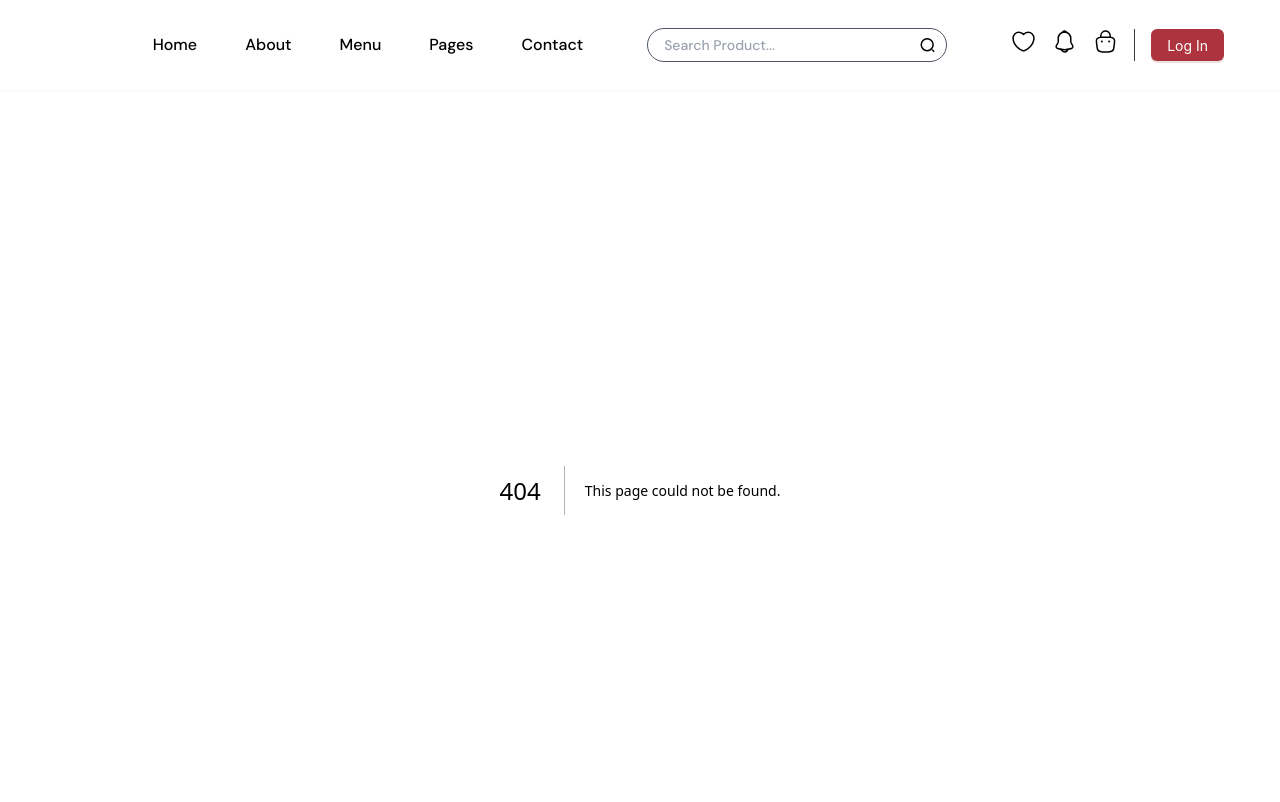
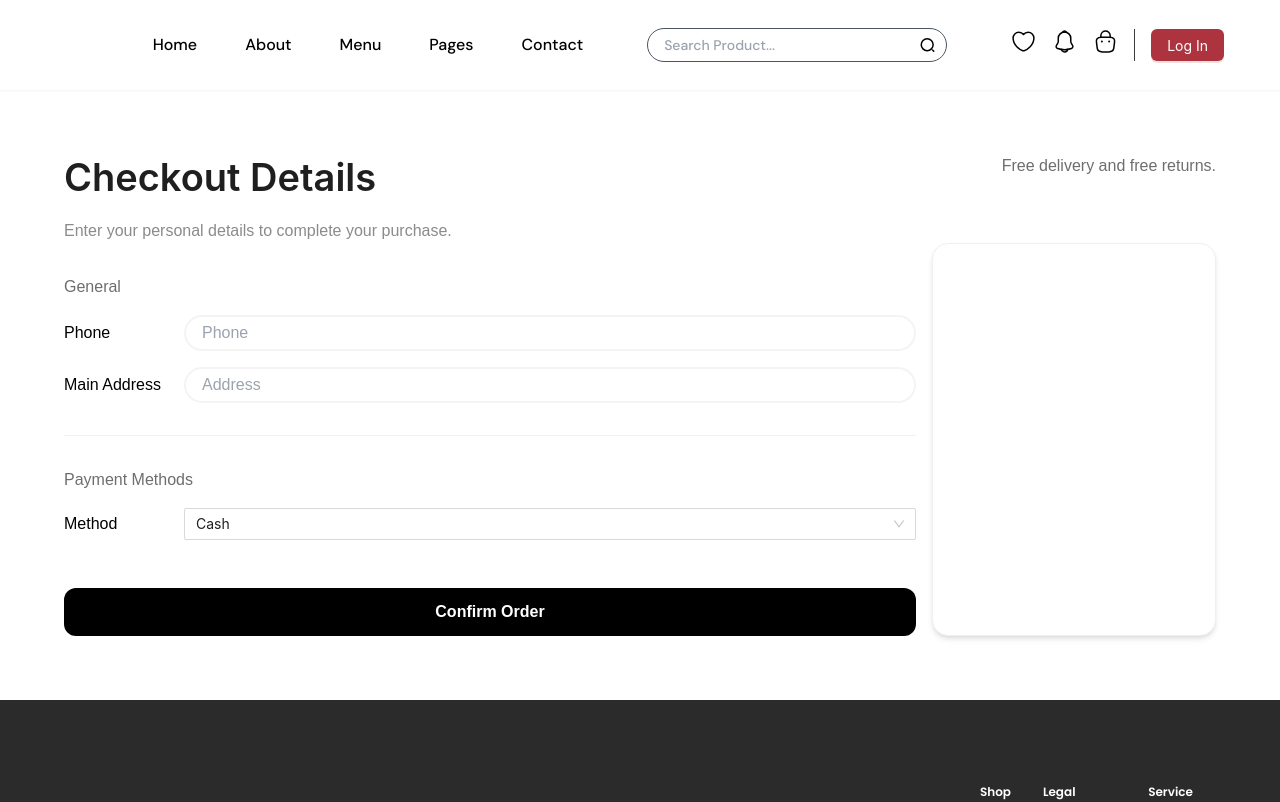
Before and after one commit to leducanh15082003/drink-shop-ui, a Next.js app: page /cart/checkout in a window 1280 px wide. Before the commit this address had no page. Shown: the top 802 px of the page. Built offline with nearby package versions, Linux system fonts and the light colour scheme.

Commit message:
checkout page

```diff
--- /dev/null
+++ b/src/app/cart/checkout/page.tsx
@@ -0,0 +1,8 @@
+import CheckoutPage from "@/components/cart/CheckoutPage";
+import React from "react";
+
+const page = () => {
+  return <CheckoutPage />;
+};
+
+export default page;
--- a/src/components/cart/CartPage.tsx
+++ b/src/components/cart/CartPage.tsx
@@ -1,27 +1,24 @@
 "use client";
 import QuantityButton from "@/app/menu/product-detail/components/QuantityButton";
-import { useCartStore } from "@/utils/store/cartStore";
+import { CartItem, useCartStore } from "@/utils/store/cartStore";
 import { CloseOutlined } from "@ant-design/icons";
-import { Button, Card, Table, Typography } from "antd";
+import { Button, Card, Table, TableProps, Typography } from "antd";
 import Image from "next/image";
 import Link from "next/link";
 import React from "react";
-import PaymentMethod from "./PaymentMethod";
 import { Coins, CreditCard } from "lucide-react";
 import clsx from "clsx";
+import { formatCurrency } from "@/utils/format/formatCurrency";
+import { useRouter } from "next/navigation";
 
 const { Title, Text } = Typography;
-
-const formatCurrency = (value: number) =>
-  new Intl.NumberFormat("vi-VN", { style: "currency", currency: "VND" }).format(
-    value
-  );
 
 const CartPage = () => {
   const { cart, removeFromCart, updateQuantity } = useCartStore();
   const [paymentMethod, setPaymentMethod] = React.useState("cash");
+  const route = useRouter();
 
-  const columns = [
+  const columns: TableProps<CartItem>["columns"] = [
     {
       title: "Product",
       dataIndex: "image",
@@ -135,6 +132,9 @@ const CartPage = () => {
               size="large"
               className="mt-4 rounded-lg"
               disabled={cart.length === 0}
+              onClick={() => {
+                route.push("/cart/checkout");
+              }}
             >
               Order now
             </Button>
--- /dev/null
+++ b/src/components/cart/CheckoutPage.tsx
@@ -0,0 +1,143 @@
+"use client";
+import { CartItem, useCartStore } from "@/utils/store/cartStore";
+import { Card, Divider, Select } from "antd";
+import Title from "antd/es/typography/Title";
+import Image from "next/image";
+import React, { useState } from "react";
+
+const CheckoutPage = () => {
+  const [phone, setPhone] = useState("");
+  const [address, setAddress] = useState("");
+  const [paymentMethod, setPaymentMethod] = useState("Cash");
+  const { cart } = useCartStore();
+
+  return (
+    <div className="bg-white p-16">
+      <div>
+        <div className="flex justify-between w-full">
+          <Title level={1}>Checkout Details</Title>
+          <span className="text-[#6E6E6E]">
+            Free delivery and free returns.
+          </span>
+        </div>
+        <span className="text-[#8A8B8D]">
+          Enter your personal details to complete your purchase.
+        </span>
+        <div className="flex gap-4">
+          <div className="w-3/4">
+            <div className="my-8 space-y-4">
+              <p className="text-[#6E6E6E]">General</p>
+              <div className="flex gap-5 items-center">
+                <label className="text-black min-w-[100px]">Phone</label>
+                <input
+                  value={phone}
+                  onChange={(e) => setPhone(e.target.value)}
+                  type="text"
+                  placeholder="Phone"
+                  className="w-full px-4 py-1 border-[2px] border-[#F4F4F4] rounded-full"
+                />
+              </div>
+              <div className="flex gap-5 items-center">
+                <label className="text-black min-w-[100px]">Main Address</label>
+                <input
+                  value={address}
+                  onChange={(e) => setAddress(e.target.value)}
+                  type="text"
+                  placeholder="Address"
+                  className="w-full px-4 py-1 border-[2px] border-[#F4F4F4] rounded-full"
+                />
+              </div>
+            </div>
+            <Divider />
+            <div className="my-8 space-y-4">
+              <p className="text-[#6E6E6E]">Payment Methods</p>
+              <div className="flex gap-5 items-center">
+                <label className="text-black min-w-[100px]">Method</label>
+                <Select
+                  value={paymentMethod}
+                  onChange={setPaymentMethod}
+                  className="w-full"
+                >
+                  <Select.Option value="Cash">Cash</Select.Option>
+                  <Select.Option value="Banking">Banking</Select.Option>
+                </Select>
+              </div>
+            </div>
+            {paymentMethod === "Banking" && (
+              <div className="flex gap-6 p-6 border rounded-xl bg-gray-50 shadow-md">
+                {/* Cột 1: Thông tin tài khoản */}
+                <div className="flex-1">
+                  <h3 className="text-lg font-semibold text-gray-800">
+                    Thông tin thanh toán
+                  </h3>
+                  <p className="text-gray-600 mt-2">
+                    <span className="font-medium text-gray-700">
+                      Chủ tài khoản:
+                    </span>{" "}
+                    Nguyen Quang Tu
+                  </p>
+                  <p className="text-gray-600">
+                    <span className="font-medium text-gray-700">
+                      Ngân hàng:
+                    </span>{" "}
+                    MB Bank
+                  </p>
+                  <p className="text-gray-600">
+                    <span className="font-medium text-gray-700">
+                      Số tài khoản:
+                    </span>{" "}
+                    0965037791
+                  </p>
+                </div>
+
+                {/* Cột 2: QR Code */}
+                <div className="flex flex-1 flex-col items-center">
+                  <Image
+                    src="/images/qr-code.png"
+                    width={180}
+                    height={180}
+                    alt="QR Code"
+                    className="rounded-lg shadow-md"
+                  />
+                </div>
+              </div>
+            )}
+            <button className="mt-4 px-4 font-semibold bg-black text-white rounded-xl py-3 w-full">
+              {paymentMethod === "Cash"
+                ? "Confirm Order"
+                : "Proceed to Payment"}
+            </button>
+          </div>
+          <Card className="w-1/4 rounded-2xl shadow-md p-0">
+            {cart.map((product) => (
+              <ProductCard key={product.id} product={product} />
+            ))}
+          </Card>
+        </div>
+      </div>
+    </div>
+  );
+};
+
+const ProductCard = ({ product }: { product: CartItem }) => {
+  return (
+    <div className="mb-4">
+      <Image
+        className="w-full rounded-2xl"
+        src={product.image}
+        width={100}
+        height={100}
+        alt=""
+      />
+      <Title className="my-2" level={3}>
+        {product.name} ({product.size})
+      </Title>
+      <span className="font-poppins text-black text-xs font-medium">
+        x{product.quantity} - {product.sugar} Sugar - {product.ice} Ice
+      </span>
+      <Divider className="my-1" />
+    </div>
+  );
+};
+
+export default CheckoutPage;
--- /dev/null
+++ b/src/utils/format/formatCurrency.tsx
@@ -0,0 +1,4 @@
+export const formatCurrency = (value: number) =>
+  new Intl.NumberFormat("vi-VN", { style: "currency", currency: "VND" }).format(
+    value
+  );
--- a/src/utils/store/cartStore.ts
+++ b/src/utils/store/cartStore.ts
@@ -10,7 +10,7 @@ const getCartFromStorage = () => {
     return [];
   }
 };
-interface CartItem {
+export interface CartItem {
   id: number;
   image: string;
   name: string;
```
Also changed, not shown: public/images/qr-code.png (added).
